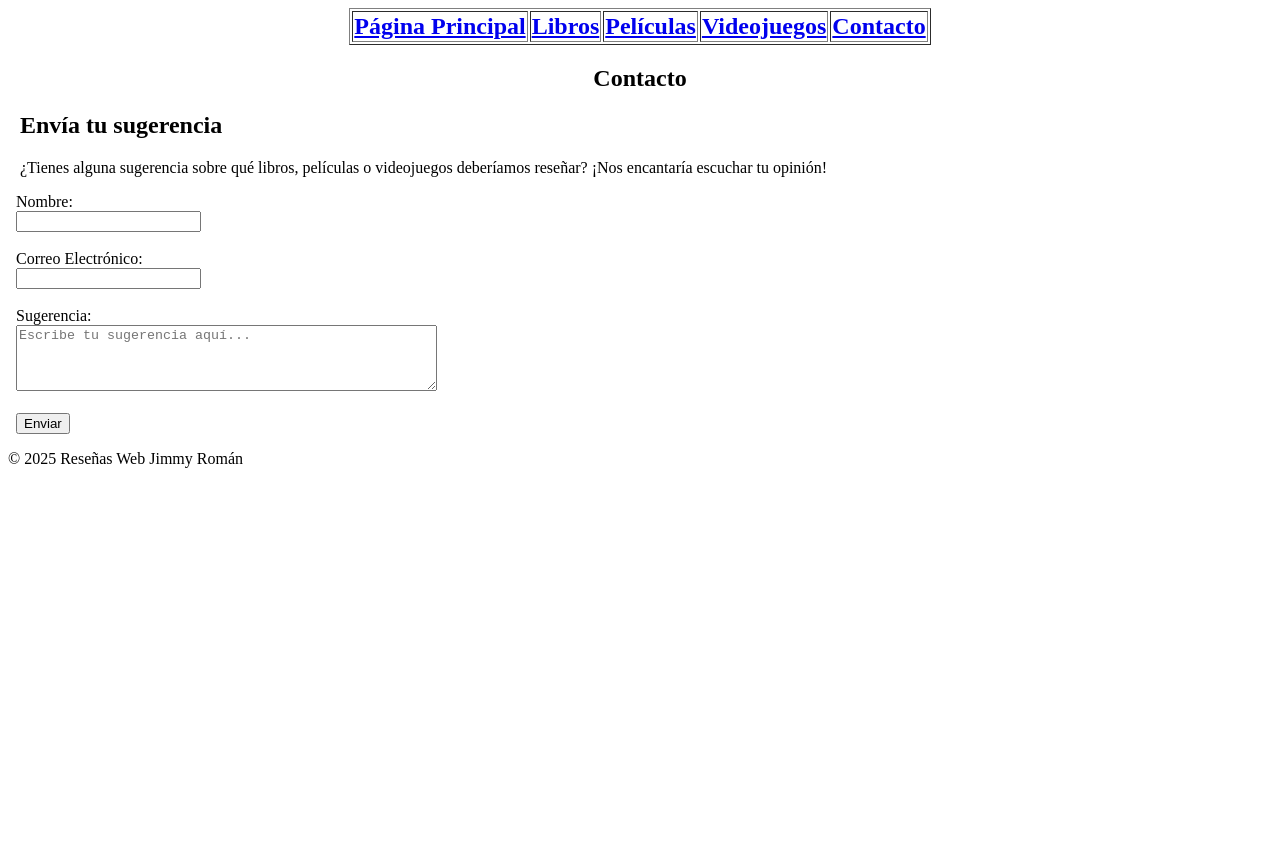
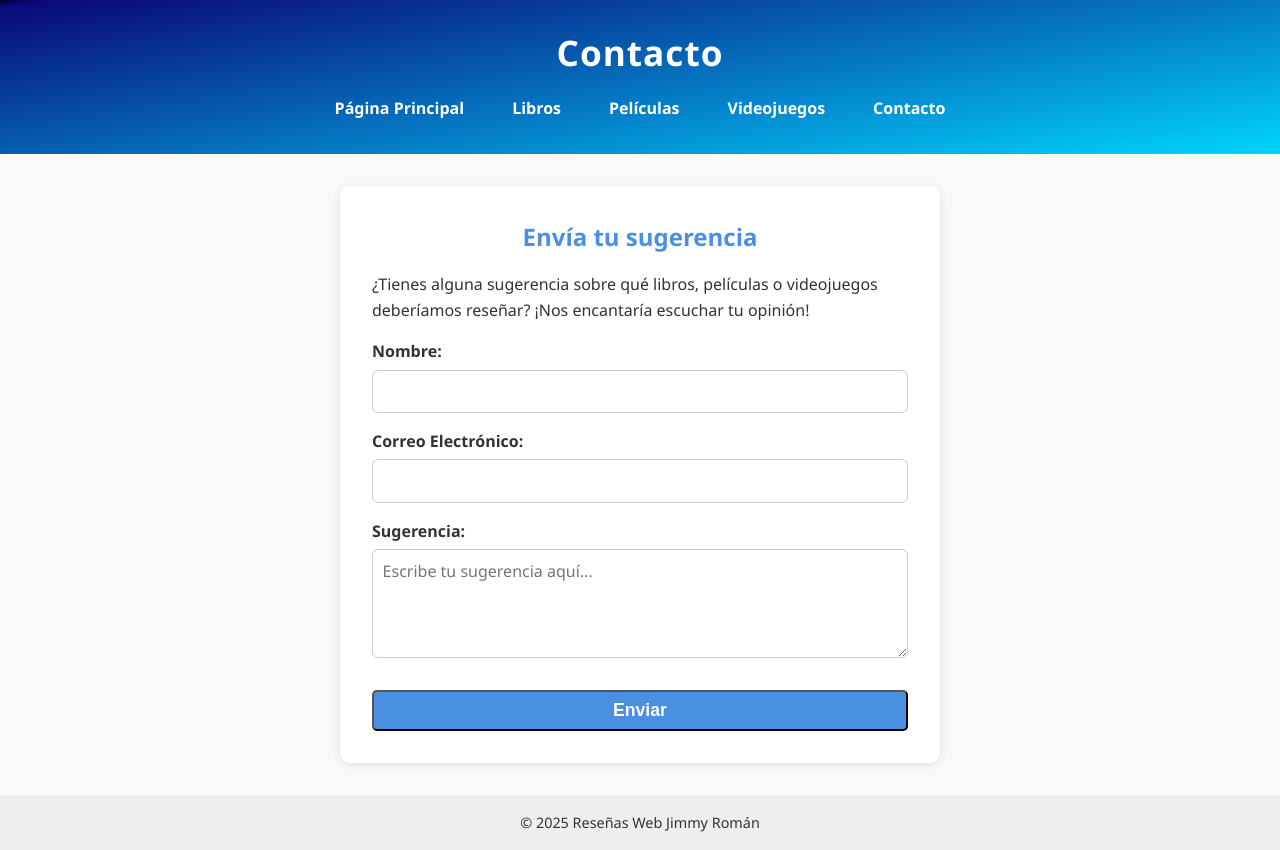
Before and after one commit to JRomanGit/TecnologiasWebUtpl, a plain HTML site: page contacto.html in a window 1280 px wide. Before the commit the page ends 800 px from the top, so only its background shows below. Drawn offline with Linux system fonts and the light colour scheme.

Commit message:
Update contacto.html

```diff
--- a/contacto.html
+++ b/contacto.html
@@ -1,52 +1,42 @@
 <!DOCTYPE html>
-
+<html lang="es">
 <head>
-  <meta charset="UTF-8">
-
+  <meta charset="UTF-8" />
+  <meta name="viewport" content="width=device-width, initial-scale=1" />
   <title>Contacto</title>
-
+  <link rel="stylesheet" href="styles.css" />
 </head>
 <body>
 
 <header>
-
-     <!-- Tabla para barra de navegacion  -->
-   <center>
-    <section>
-
-      <table border="1">
-        <tr>
-
-          <th><font size="5"><a href="index.html">   Página Principal    </a></font></th>
-          <th><font size="5"><a href="libros.html">    Libros    </a></font></th>
-          <th><font size="5"><a href="peliculas.html">   Películas    </a></font></th>
-          <th><font size="5"><a href="videojuegos.html">   Videojuegos   </a></font></th>
-          <th><font size="5"><a href="contacto.html">    Contacto    </a></font></th>
-
-        </tr>
-
-      </table>
-
   <h1>Contacto</h1>
-
+  <nav>
+    <ul>
+      <li><a href="index.html">Página Principal</a></li>
+      <li><a href="libros.html">Libros</a></li>
+      <li><a href="peliculas.html">Películas</a></li>
+      <li><a href="videojuegos.html">Videojuegos</a></li>
+      <li><a href="contacto.html">Contacto</a></li>
+    </ul>
+  </nav>
 </header>
 
 <main>
-    <section>
-      <h2>&nbsp;&nbsp;Envía tu sugerencia</h2>
-      <p>&nbsp;&nbsp; ¿Tienes alguna sugerencia sobre qué libros, películas o videojuegos deberíamos reseñar? ¡Nos encantaría escuchar tu opinión!</p>
+  <section class="contact-section">
+    <h2>Envía tu sugerencia</h2>
+    <p>¿Tienes alguna sugerencia sobre qué libros, películas o videojuegos deberíamos reseñar? ¡Nos encantaría escuchar tu opinión!</p>
 
-      <form action="enviar_sugerencia.php" method="POST">
-        <label for="nombre">&nbsp;&nbsp;Nombre:</label><br>
-        &nbsp;&nbsp;<input type="text" id="nombre" name="nombre" required><br><br>
+    <form action="enviar_sugerencia.php" method="POST" class="contact-form">
+      <label for="nombre">Nombre:</label>
+      <input type="text" id="nombre" name="nombre" required />
 
-        <label for="email">&nbsp;&nbsp;Correo Electrónico:</label><br>
-        &nbsp;&nbsp;<input type="email" id="email" name="email" required><br><br>
+      <label for="email">Correo Electrónico:</label>
+      <input type="email" id="email" name="email" required />
 
-        <label for="sugerencia">&nbsp;&nbsp;Sugerencia:</label><br>
-        &nbsp;&nbsp;<textarea id="sugerencia" name="sugerencia" rows="4" cols="50" placeholder="Escribe tu sugerencia aquí..." required></textarea><br><br>
+      <label for="sugerencia">Sugerencia:</label>
+      <textarea id="sugerencia" name="sugerencia" rows="4" placeholder="Escribe tu sugerencia aquí..." required></textarea>
 
-        &nbsp;&nbsp;<input type="submit" value="Enviar">
+      <button type="submit" class="buy-button">Enviar</button>
     </form>
   </section>
 </main>
```
Lines whose indentation alone changed are shown as unchanged.
